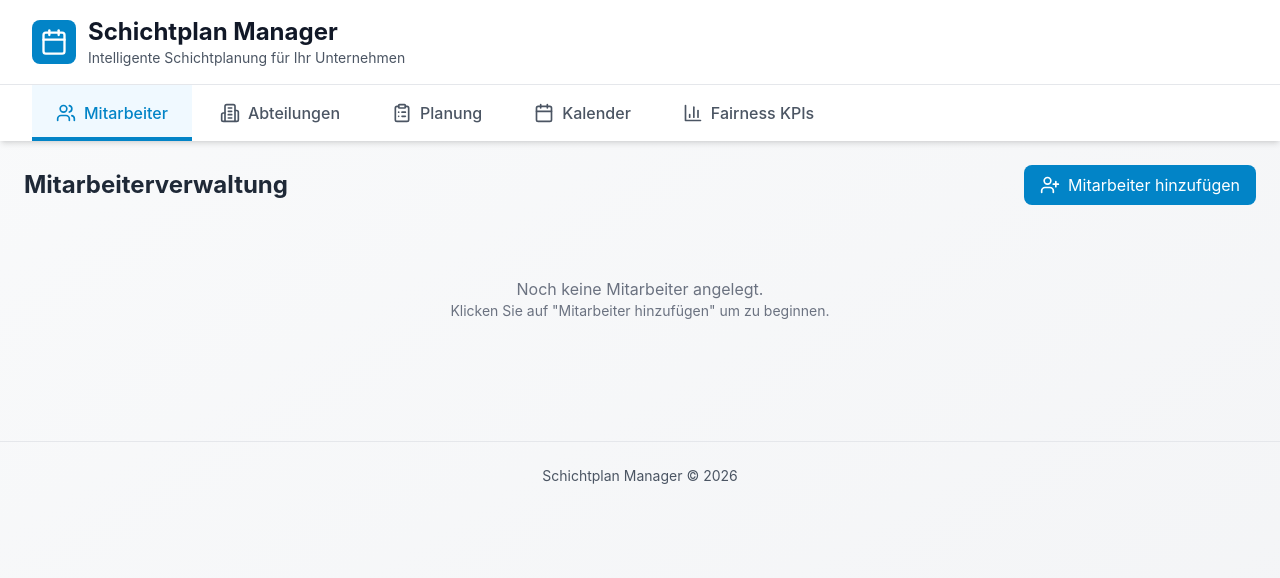
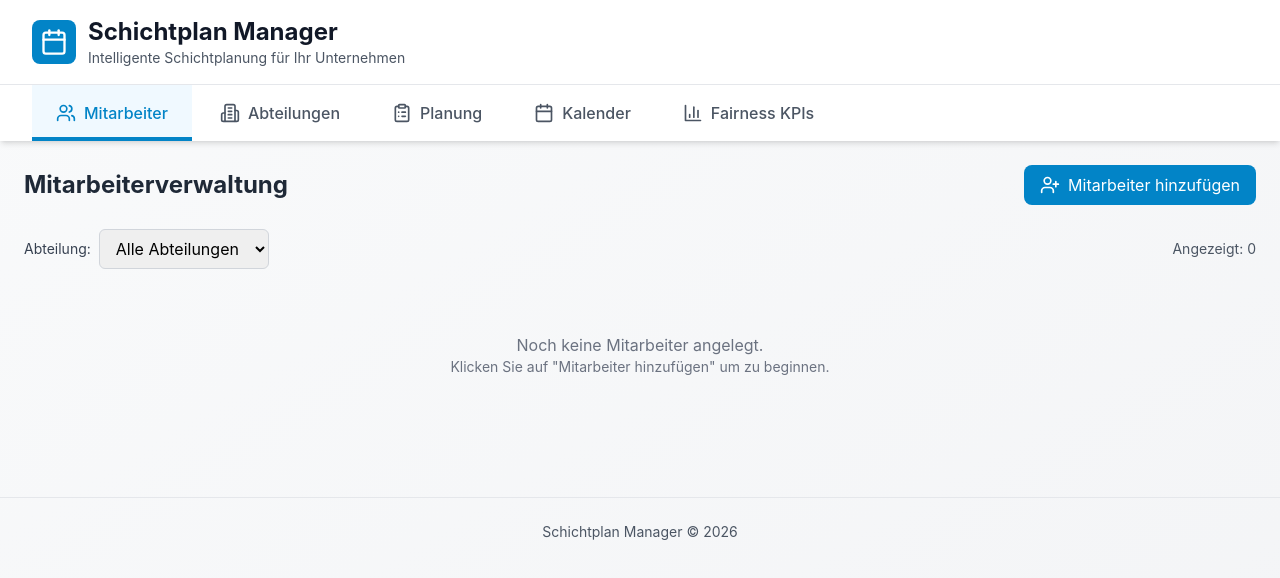
Before and after one commit to leo78787/spv, a React (Vite) app: page / in a window 1280 px wide. Shown: the top 578 px of the page. Built offline with nearby package versions, Linux system fonts and the light colour scheme.

Commit message:
feat(employees): add department filter in Mitarbeiterverwaltung

```diff
--- a/src/components/EmployeeManagement.tsx
+++ b/src/components/EmployeeManagement.tsx
@@ -9,6 +9,7 @@ export function EmployeeManagement() {
   const { employees, departments, addEmployee, updateEmployee, deleteEmployee } = useStore();
   const [editingId, setEditingId] = useState<string | null>(null);
   const [showAddForm, setShowAddForm] = useState(false);
+  const [selectedDepartment, setSelectedDepartment] = useState<string>('all');
 
   const [formData, setFormData] = useState<Partial<Employee>>({
     name: '',
@@ -341,8 +342,26 @@ export function EmployeeManagement() {
       )}
 
       {/* Employee List */}
+
+      <div className="mb-4 flex items-center justify-between gap-4">
+        <div className="flex items-center gap-2">
+          <label className="text-sm text-gray-700">Abteilung:</label>
+          <select
+            value={selectedDepartment}
+            onChange={e => setSelectedDepartment(e.target.value)}
+            className="px-3 py-2 border border-gray-300 rounded-md focus:outline-none focus:ring-2 focus:ring-primary-500"
+          >
+            <option value="all">Alle Abteilungen</option>
+            {departments.map(d => (
+              <option key={d.id} value={d.id}>{d.name}</option>
+            ))}
+          </select>
+        </div>
+        <div className="text-sm text-gray-600">Angezeigt: {selectedDepartment === 'all' ? employees.length : employees.filter(emp => emp.department === selectedDepartment).length}</div>
+      </div>
+
       <div className="grid grid-cols-1 md:grid-cols-2 xl:grid-cols-3 gap-4">
-        {employees.map(employee => {
+        { (selectedDepartment === 'all' ? employees : employees.filter(emp => emp.department === selectedDepartment)).map(employee => {
           const dept = departments.find(d => d.id === employee.department);
           return (
             <div key={employee.id} className="bg-white p-4 rounded-lg shadow-md hover:shadow-lg transition-shadow">
```
